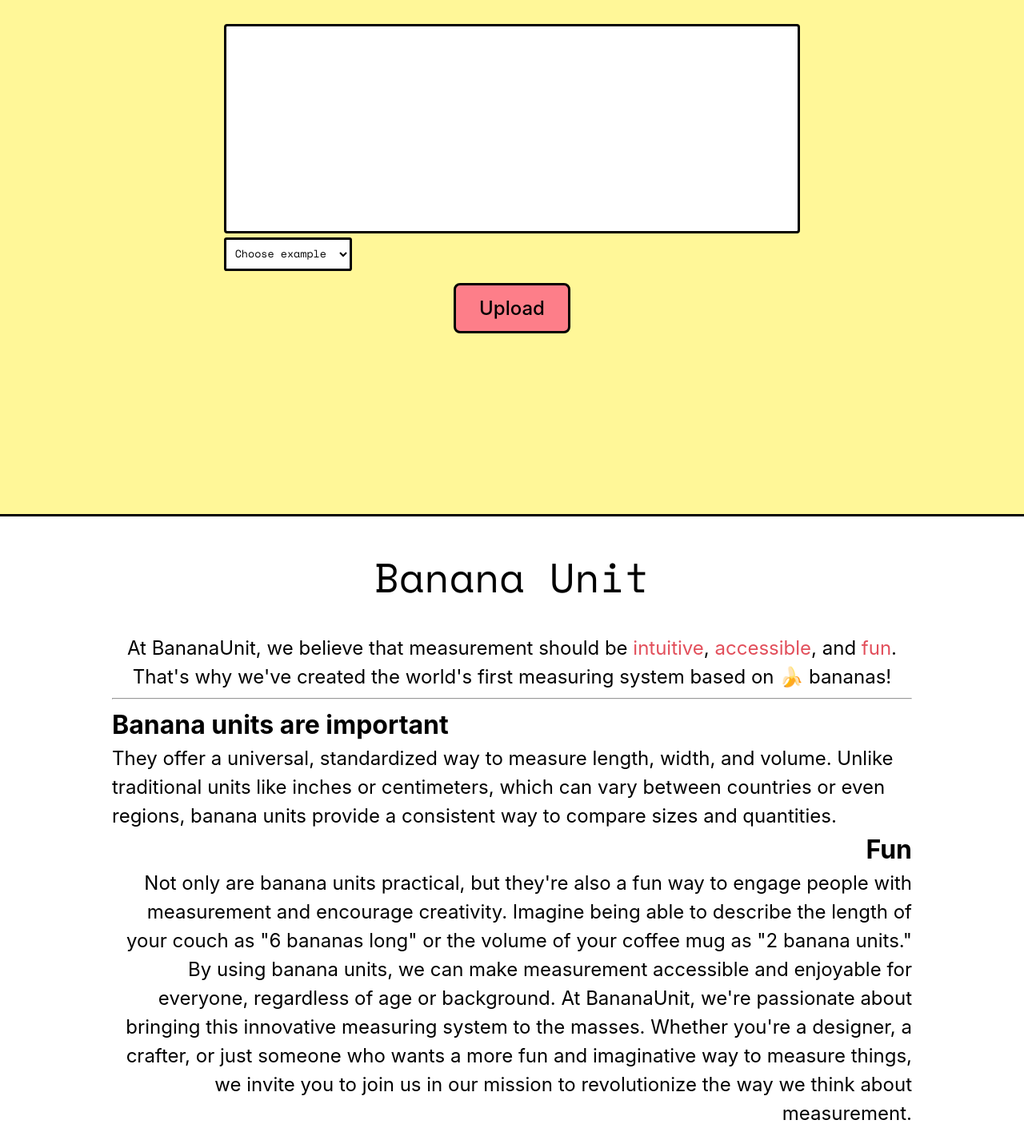
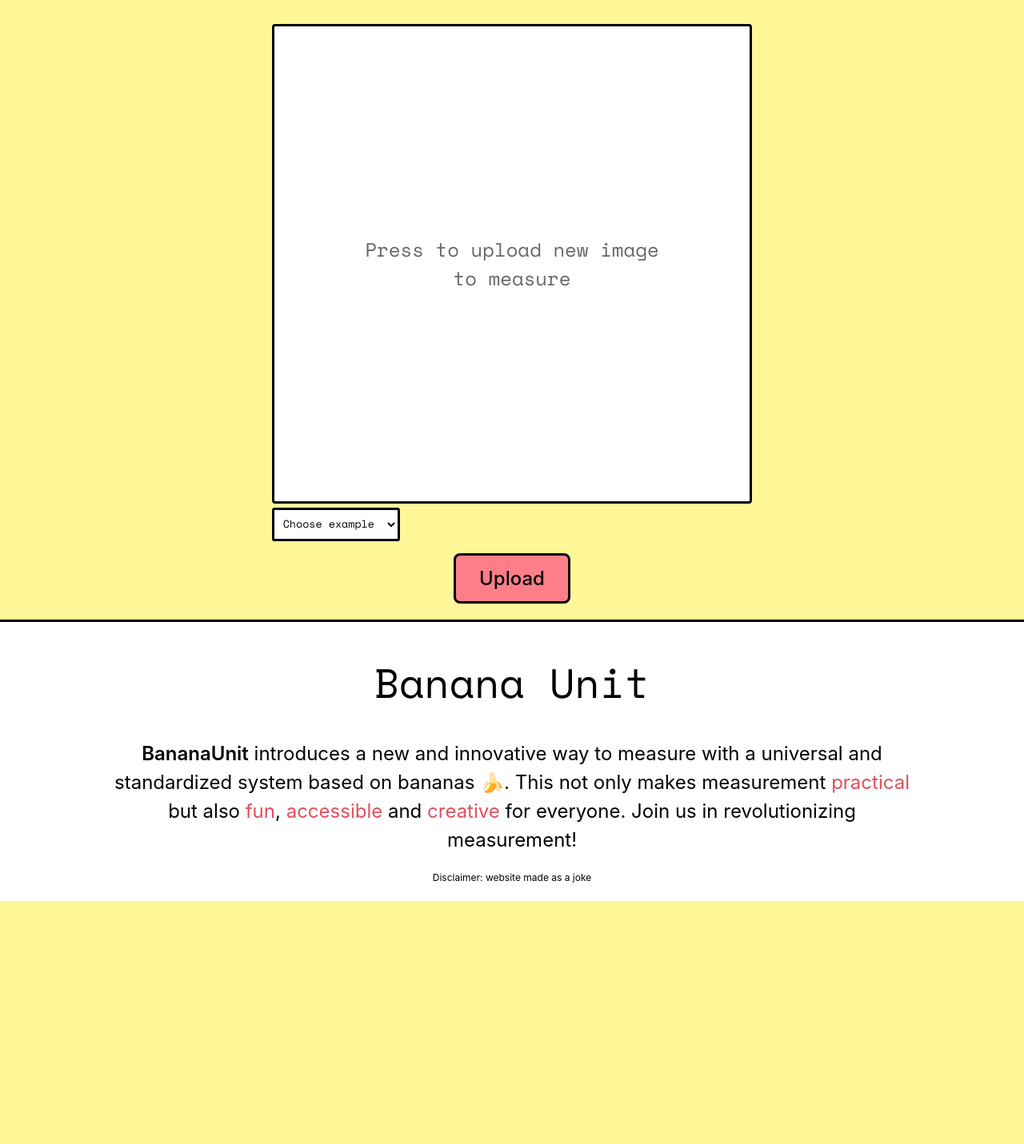
Before and after one commit to noituri/BananaUnit, a React (Vite) app: page / in a window 1280 px wide. Shown: the part 197-1628 px from the top of the page at 80% size. After the commit the page ends 1324 px from the top, so only its background shows below. Built offline with nearby package versions, Linux system fonts and the light colour scheme.

Commit message:
feat: Minor adjustments

```diff
--- a/index.html
+++ b/index.html
@@ -10,7 +10,7 @@
       href="https://fonts.googleapis.com/css2?family=Space+Mono&display=swap"
       rel="stylesheet"
     />
-    <title>Banana for scale</title>
+    <title>BananaUnit™</title>
   </head>
   <body>
     <div id="root"></div>
--- a/src/App.tsx
+++ b/src/App.tsx
@@ -17,40 +17,19 @@ function App() {
         <section className="container">
           <h1 className="heading">Banana Unit</h1>
           <p>
-            At BananaUnit, we believe that measurement should be{" "}
-            <span className="accent">intuitive</span>,
-            <span className="accent"> accessible</span>, and{" "}
-            <span className="accent">fun</span>. That's why we've created the
-            world's first measuring system based on 🍌 bananas!
+            <span className="bold">BananaUnit</span> introduces a new and
+            innovative way to measure with a universal and standardized system
+            based on bananas 🍌. This not only makes measurement{" "}
+            <span className="accent">practical</span> but also{" "}
+            <span className="accent">fun</span>,{" "}
+            <span className="accent"> accessible</span> and{" "}
+            <span className="accent"> creative</span> for everyone. Join us in
+            revolutionizing measurement!
           </p>
-          <hr />
-          <div className="left">
-            <h2>Banana units are important</h2>
-            <p>
-              They offer a universal, standardized way to measure length, width,
-              and volume. Unlike traditional units like inches or centimeters,
-              which can vary between countries or even regions, banana units
-              provide a consistent way to compare sizes and quantities.
-            </p>
-          </div>
-          <div className="right">
-            <h2>Fun</h2>
-            <p>
-              Not only are banana units practical, but they're also a fun way to
-              engage people with measurement and encourage creativity. Imagine
-              being able to describe the length of your couch as "6 bananas
-              long" or the volume of your coffee mug as "2 banana units." By
-              using banana units, we can make measurement accessible and
-              enjoyable for everyone, regardless of age or background. At
-              BananaUnit, we're passionate about bringing this innovative
-              measuring system to the masses. Whether you're a designer, a
-              crafter, or just someone who wants a more fun and imaginative way
-              to measure things, we invite you to join us in our mission to
-              revolutionize the way we think about measurement.
-            </p>
-          </div>
+        <p className="disclaimer">Disclaimer: website made as a joke</p>
         </section>
       </div>
+
     </div>
   );
 }
--- a/src/components/BananaViewer.tsx
+++ b/src/components/BananaViewer.tsx
@@ -1,17 +1,30 @@
-import { ChangeEvent, useState } from 'react';
+import { ChangeEvent, ReactElement, useState } from 'react';
 import { Example } from '../models/example';
 import '../styles/BananaViewer.css'
+
 
 export default function BananaViewer() {
   const [example, setExample] = useState("");
 
   const onSelect = (e: ChangeEvent<HTMLSelectElement>) => setExample(e.target.value);
 
+  const Viewer = (): ReactElement => {
+    if (example == "") {
+      return (
+        <div className="viewer-placeholder">
+          <p>Press to upload new image to measure</p>
+        </div>
+      );
+    } else {
+      return <img src={example} alt="An image with detected objects" />;
+    }
+  }
+
   return (
     <div className="viewer-container">
 
       <div className="viewer-card">
-        { example != "" && <img src={example} alt="An image with detected objects" />}
+        <Viewer />
       </div>
       <select className='example-select' onChange={onSelect}>
         <option value="">Choose example</option>
--- a/src/components/Header.tsx
+++ b/src/components/Header.tsx
@@ -1,7 +1,7 @@
 export default function Header() {
   return (
     <nav>
-      <h2>BananaUnit</h2>
+      <h2>BananaUnit™</h2>
     </nav>
   );
 }
--- /dev/null
+++ b/src/models/analize.ts
@@ -0,0 +1,6 @@
+import { DetectedObject } from "./detectedObject";
+
+export interface AnalizeResult {
+    banana?: DetectedObject,
+    objects: [DetectedObject]
+}
--- a/src/models/detectedObject.tsx
+++ b/src/models/detectedObject.tsx
@@ -1,3 +1,9 @@
+type XCoord = number;
+type YCoord = number;
+
 export interface DetectedObject {
   label: string;
+  box: [XCoord, YCoord, XCoord, YCoord];
+  confidence: number;
+  banana_scale: [XCoord, YCoord];
 }
--- a/src/styles/App.css
+++ b/src/styles/App.css
@@ -1,5 +1,17 @@
 #root {
   width: 100%;
+}
+
+.bold {
+  font-weight: 600;
+}
+
+.accent {
+  color: #e24f5b;
+}
+
+.heading {
+  font-family: "Space Mono", monospace;
 }
 
 .app {
@@ -47,23 +59,12 @@
   font-size: 1.5em;
 }
 
+.stats .disclaimer {
+  margin-top: 20px;
+  font-size: 12px;
+}
+
 .stats h2 {
   margin: 0;
   font-size: 2em;
 }
-
-.left {
-  text-align: left;
-}
-
-.right {
-  text-align: right;
-}
-
-.accent {
-  color: #e24f5b;
-}
-
-.heading {
-  font-family: "Space Mono", monospace;
-}
--- a/src/styles/BananaViewer.css
+++ b/src/styles/BananaViewer.css
@@ -1,15 +1,22 @@
 .viewer-container {
   display: flex;
+  margin: 0 auto;
+  width: 100%;
+  max-width: 600px;
   flex-direction: column;
   justify-items: end;
 }
 
 .viewer-card {
+  display: flex;
   border-radius: 0.25em;
   border: 3px solid #000;
-  min-width: 20vw;
-  min-height: 20vw;
+  aspect-ratio: 1 / 1;
   background-color: #fff;
+  cursor: pointer;
+
+  justify-content: center;
+  align-items: center;
 }
 
 .viewer-card img {
@@ -18,6 +25,17 @@
   object-fit: cover;
 }
 
+.viewer-placeholder {
+  font-size: 24px;
+  max-width: 400px;
+  text-align: center;
+  font-family: "Space Mono", monospace;
+}
+
+.viewer-placeholder p {
+  color: #666666;
+}
+
 .example-select {
   margin: 5px 0;
   width: 10rem;
```
Also changed, not shown: src/models/example.tsx (+10 -4 lines).
